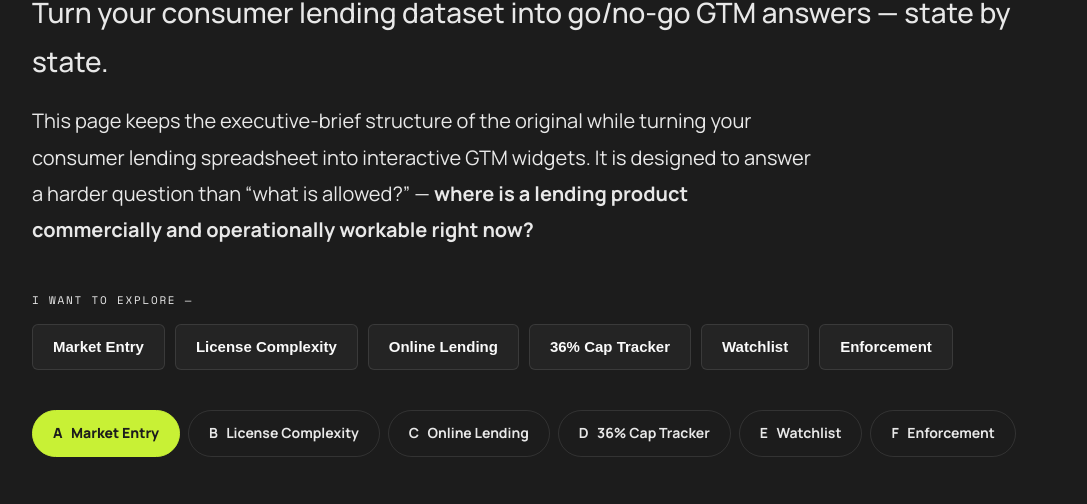
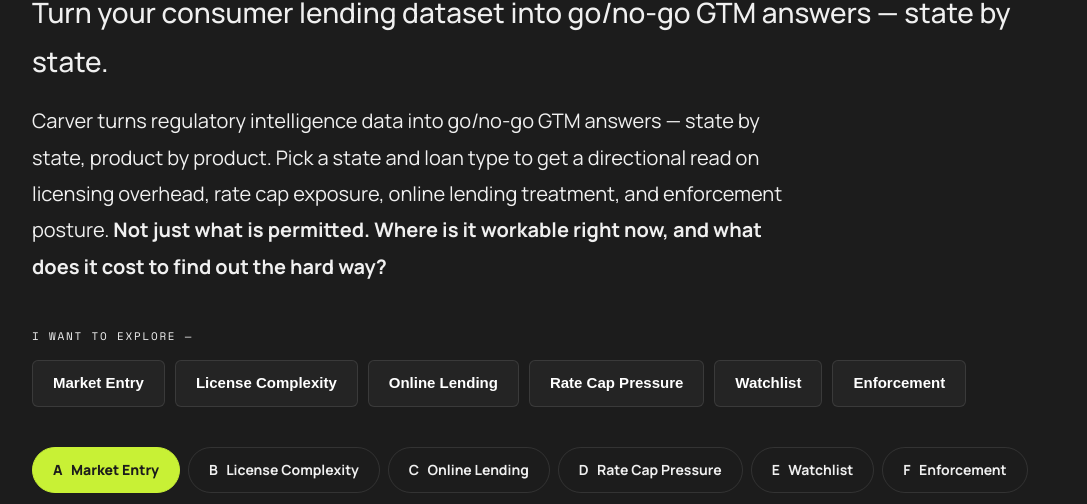
Before and after one commit to carveragents/carver-briefs, a plain HTML site: page gtm-index.html in a window 1280 px wide. Shown: the part 282-786 px from the top of the page, without its empty margins (96-1183 px from the left). Drawn offline with nearby package versions, Linux system fonts and the light colour scheme.

Commit message:
Updated GTM page

```diff
--- a/gtm-index.html
+++ b/gtm-index.html
@@ -15,9 +15,9 @@
   --bg3:     #2c2c2c;
   --bg4:     #333333;
   --white:   #ffffff;
-  --off:     #fafafa;
-  --dim:     #e8e8e8;
-  --muted:   #b7b7b7;
+  --off:     #ffffff;
+  --dim:     #f0f0f0;
+  --muted:   #cccccc;
   --border:  rgba(200,241,53,0.18);
   --border2: rgba(255,255,255,0.10);
   --radius:  8px;
@@ -82,7 +82,7 @@
 .detail-grid{display:grid;grid-template-columns:repeat(2,1fr);gap:14px}
 .detail-card{background:var(--bg3);border:1px solid var(--border2);border-radius:10px;padding:18px}
 .detail-title{font-family:'Space Mono',monospace;font-size:10px;letter-spacing:.12em;text-transform:uppercase;color:var(--muted);margin-bottom:8px}
-.detail-copy{font-size:15px;color:var(--dim);line-height:1.7}
+.detail-copy{font-size:15px;color:var(--off);line-height:1.7}
 .source-list{display:flex;flex-wrap:wrap;gap:10px;margin-top:18px}
 .source-pill{display:inline-flex;align-items:center;padding:8px 12px;border-radius:100px;border:1px solid var(--border2);background:transparent;color:var(--dim);font-size:13px}
 .table-wrap{overflow:auto;max-height:420px;overflow-y:auto;border-radius:0 0 8px 8px}
@@ -93,7 +93,7 @@
 .briefings-table thead th{font-family:'Space Mono',monospace;font-size:10px;letter-spacing:.12em;text-transform:uppercase;color:var(--muted);padding:8px 14px;text-align:left;font-weight:400;position:sticky;top:0;background:var(--bg3);z-index:2;border-bottom:1px solid var(--border2)}
 .briefings-table tbody tr{background:var(--bg2);transition:background .15s}
 .briefings-table tbody tr:hover{background:var(--bg3)}
-.briefings-table td{padding:10px 14px;vertical-align:top;font-size:14px;color:var(--dim);line-height:1.5}
+.briefings-table td{padding:10px 14px;vertical-align:top;font-size:14px;color:var(--off);line-height:1.5}
 .briefings-table td:first-child{border-radius:var(--radius) 0 0 var(--radius)}
 .briefings-table td:last-child{border-radius:0 var(--radius) var(--radius) 0}
 .tag{display:inline-block;padding:4px 10px;border-radius:4px;font-size:10px;font-weight:800;font-family:'Space Mono',monospace;letter-spacing:.06em;text-transform:uppercase;background:var(--lime);color:var(--bg)}
@@ -132,7 +132,7 @@
   <div class="hero-eye">Carver Intelligence</div>
   <h1>Carver <em>GTM</em> Briefs</h1>
   <div class="hero-subtitle">Turn your consumer lending dataset into go/no-go GTM answers — state by state.</div>
-  <p class="hero-sub">This page keeps the executive-brief structure of the original while turning your consumer lending spreadsheet into interactive GTM widgets. It is designed to answer a harder question than “what is allowed?” — <strong>where is a lending product commercially and operationally workable right now?</strong></p>
+  <p class="hero-sub">Carver turns regulatory intelligence data into go/no-go GTM answers — state by state, product by product. Pick a state and loan type to get a directional read on licensing overhead, rate cap exposure, online lending treatment, and enforcement posture. <strong>Not just what is permitted. Where is it workable right now, and what does it cost to find out the hard way?</strong></p>
 </div>
 <div class="interest-bar">
   <div class="interest-label">I want to explore —</div>
@@ -140,7 +140,7 @@
     <button class="chip" onclick="focusSection('market', this)">Market Entry</button>
     <button class="chip" onclick="focusSection('license', this)">License Complexity</button>
     <button class="chip" onclick="focusSection('online', this)">Online Lending</button>
-    <button class="chip" onclick="focusSection('compression', this)">36% Cap Tracker</button>
+    <button class="chip" onclick="focusSection('compression', this)">Rate Cap Pressure</button>
     <button class="chip" onclick="focusSection('watchlist', this)">Watchlist</button>
     <button class="chip" onclick="focusSection('enforcement', this)">Enforcement</button>
   </div>
@@ -149,7 +149,7 @@
   <a href="#market" class="nav-pill active">A &nbsp; Market Entry</a>
   <a href="#license" class="nav-pill">B &nbsp; License Complexity</a>
   <a href="#online" class="nav-pill">C &nbsp; Online Lending</a>
-  <a href="#compression" class="nav-pill">D &nbsp; 36% Cap Tracker</a>
+  <a href="#compression" class="nav-pill">D &nbsp; Rate Cap Pressure</a>
   <a href="#watchlist" class="nav-pill">E &nbsp; Watchlist</a>
   <a href="#enforcement" class="nav-pill">F &nbsp; Enforcement</a>
 </nav>
```
